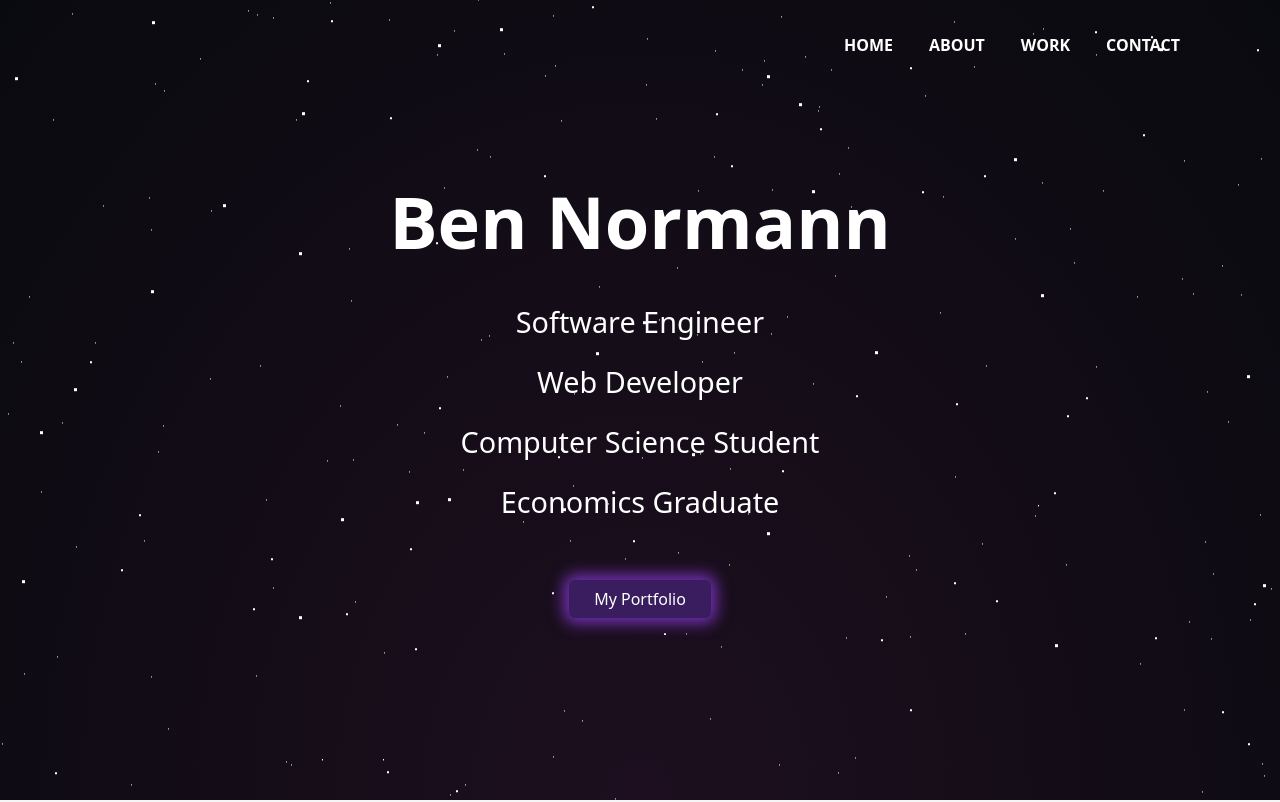
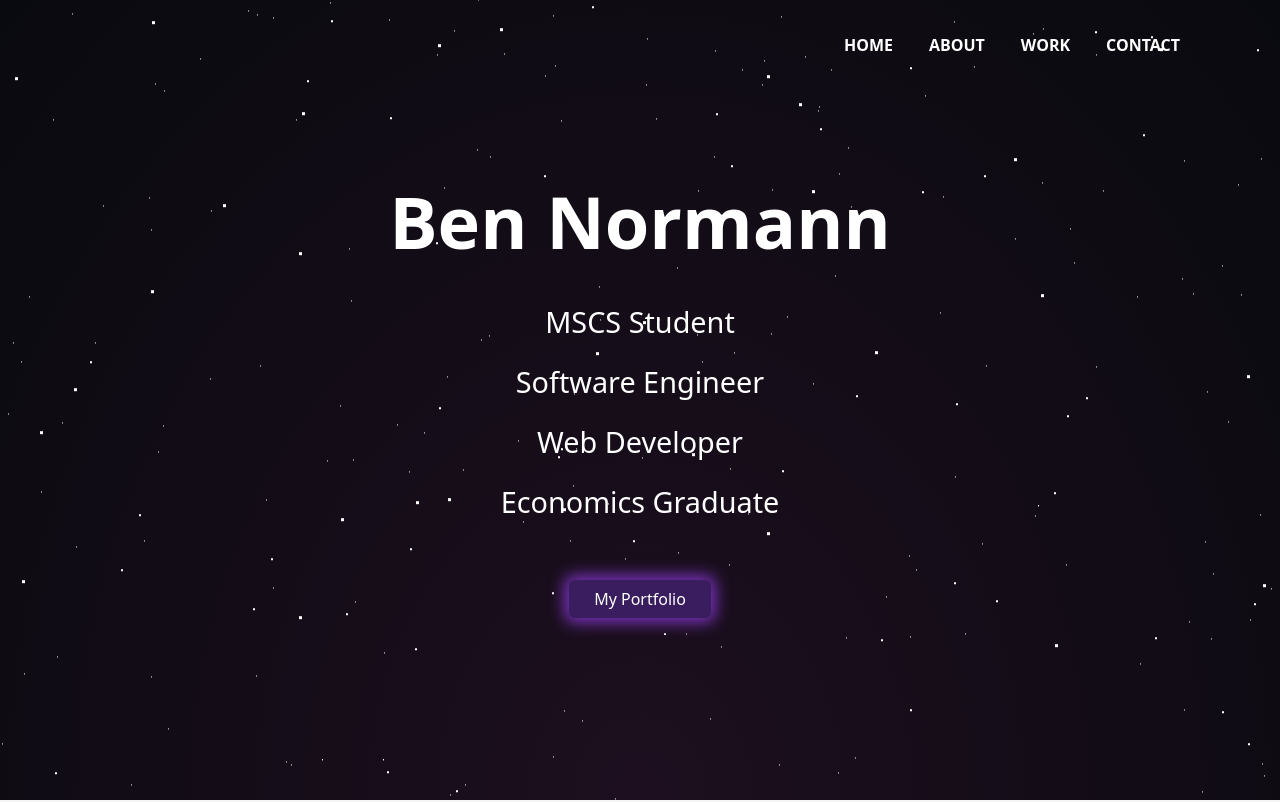
Before and after one commit to BenNormann/personal-website, a React (Vite) app: page / in a window 1280 px wide. Shown: the top 802 px of the page. Built offline with nearby package versions, Linux system fonts and the light colour scheme; a web font is replaced by a local one.

Commit message:
formatting

```diff
--- a/src/components/Intro.jsx
+++ b/src/components/Intro.jsx
@@ -30,14 +30,13 @@ const Intro = () => {
                   loop
                 /> */}
                 <a style={{fontSize: "1.8rem"}}>
+                  MSCS Student
+                  <br/>
                   Software Engineer
                   <br/>
                   Web Developer
                   <br/>
-                  Computer Science Student
-                  <br/>
                   Economics Graduate
-                  <br/>
                 </a>
               </strong>
             </p>
```
